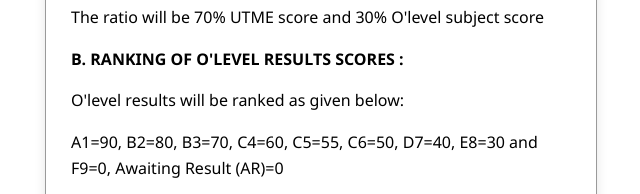
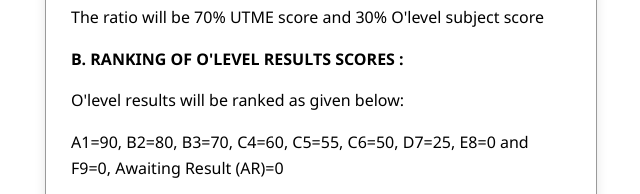
Before and after one commit to Eche-de-Coder/Aggregate-calculator, a plain HTML site: page index.html in a window 1280 px wide. Shown: the part 1420-1614 px from the top of the page, 319-959 px from the left. Drawn offline with nearby package versions, Linux system fonts and the light colour scheme.

Commit message:
Update index.html

```diff
--- a/index.html
+++ b/index.html
@@ -122,7 +122,7 @@
           <p>The ratio will be 70% UTME score and 30% O'level subject score</p>
           <p><strong>B. RANKING OF O'LEVEL RESULTS SCORES :</strong></p>
           <p>O'level results will be ranked as given below:</p>
-          <p>A1=90, B2=80, B3=70, C4=60, C5=55, C6=50, D7=40, E8=30 and F9=0, Awaiting Result (AR)=0</p>
+          <p>A1=90, B2=80, B3=70, C4=60, C5=55, C6=50, D7=25, E8=0 and F9=0, Awaiting Result (AR)=0</p>
           <p>for each candidate, the O'level subjects used will be the subjects the candidate sat for in UTME.</p>
           <p>E.g for a candidate who sat for English, Biology, Physics and Chemistry in UTME,</p>
           <p>the grades obtained in candidate O'level results in these subjects will be used to calculate the O'level points obtained.</p>
```
